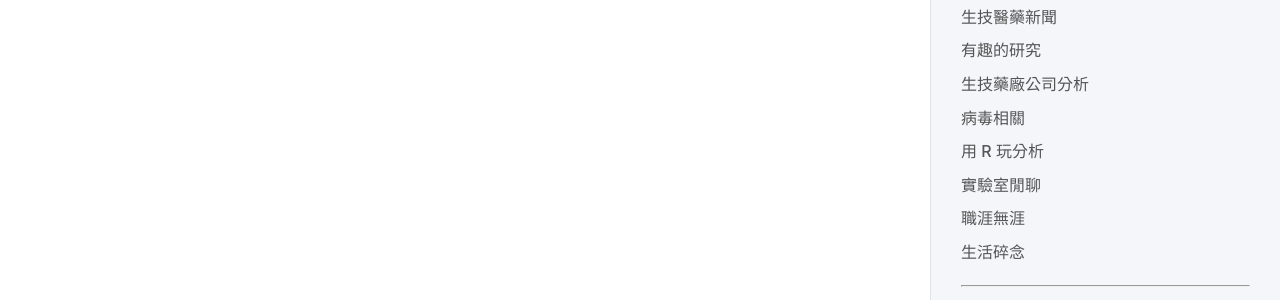
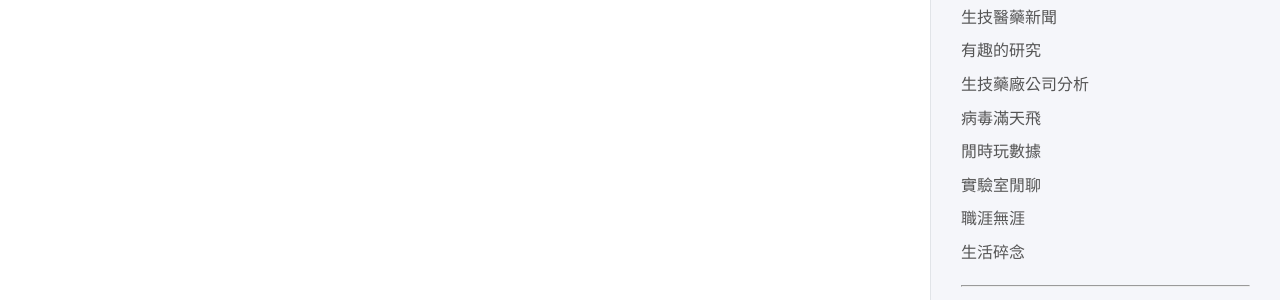
Before and after one commit to lindakang/lindakang.github.io, a Jekyll site: the page built from category/virology.md, in a window 1280 px wide. Shown: the part 438-738 px from the top of the page. Built offline with Jekyll 4.4.1, drawn with Linux system fonts in a browser that asks for light colours; comment, search, counter and statistics services are not loaded.

Commit message:
Update default.html

```diff
--- a/_layouts/default.html
+++ b/_layouts/default.html
@@ -56,8 +56,8 @@
         <li><a href="{{ '/category/biotech-news' | relative_url }}">生技醫藥新聞</a></li>
         <li><a href="{{ '/category/research' | relative_url }}">有趣的研究</a></li>
         <li><a href="{{ '/category/pharma-analysis' | relative_url }}">生技藥廠公司分析</a></li>
-        <li><a href="{{ '/category/virology' | relative_url }}">病毒相關</a></li>
-        <li><a href="{{ '/category/data-analysis' | relative_url }}">用 R 玩分析</a></li>
+        <li><a href="{{ '/category/virology' | relative_url }}">病毒滿天飛</a></li>
+        <li><a href="{{ '/category/data-analysis' | relative_url }}">閒時玩數據</a></li>
         <li><a href="{{ '/category/lab-notes' | relative_url }}">實驗室閒聊</a></li>
         <li><a href="{{ '/category/career' | relative_url }}">職涯無涯</a></li>
         <li><a href="{{ '/category/life' | relative_url }}">生活碎念</a></li>
```
